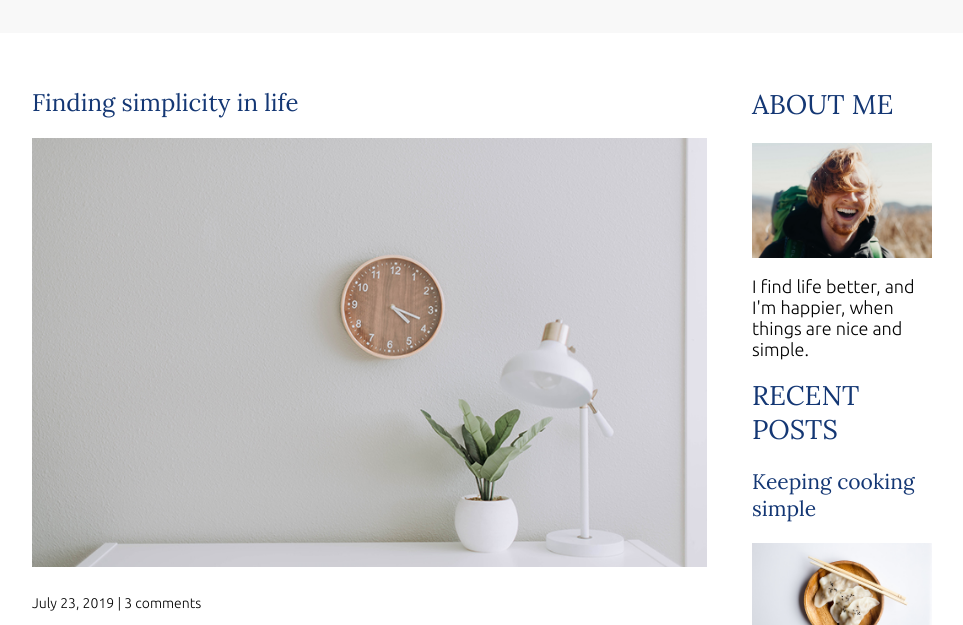
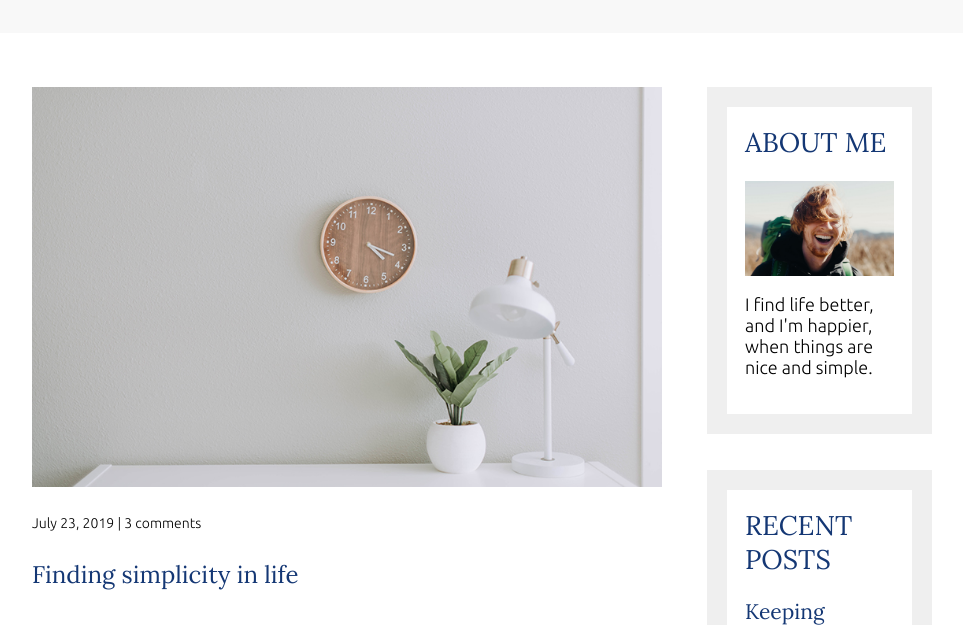
Before and after one commit to shruti1234627/social-life-flexbox-scrimba, a plain HTML site: page index.html in a window 1280 px wide. Shown: the part 96-721 px from the top of the page, without its empty margins (158-1121 px from the left). Drawn offline with Linux system fonts and the light colour scheme.

Commit message:
setting up the widget

```diff
--- a/css/style.css
+++ b/css/style.css
@@ -109,11 +109,13 @@ header {
   }
 
   main {
-    width: 75%;
+    width: 70%;
   }
 
   aside {
-    width: 20%;
+    width: 25%;
+    min-width: 200px;
+    margin-left: 1em;
   }
 }
 
@@ -196,10 +198,27 @@ nav a:focus {
     width: 30%;
   }
 
+  .article-featured {
+    display: flex;
+    flex-direction: column;
+  }
+
   .article-image {
-    width: 100%;
+    order: -2;
     min-height: 250px;
     object-fit: cover;
     /* object-position: left; */
   }
+
+  .article-info {
+    order: -1;
+  }
 }
+
+/* widgets */
+
+.sidebar-widget {
+  border: 20px solid #efefef;
+  margin-bottom: 2em;
+  padding: 1em;
+}
```
